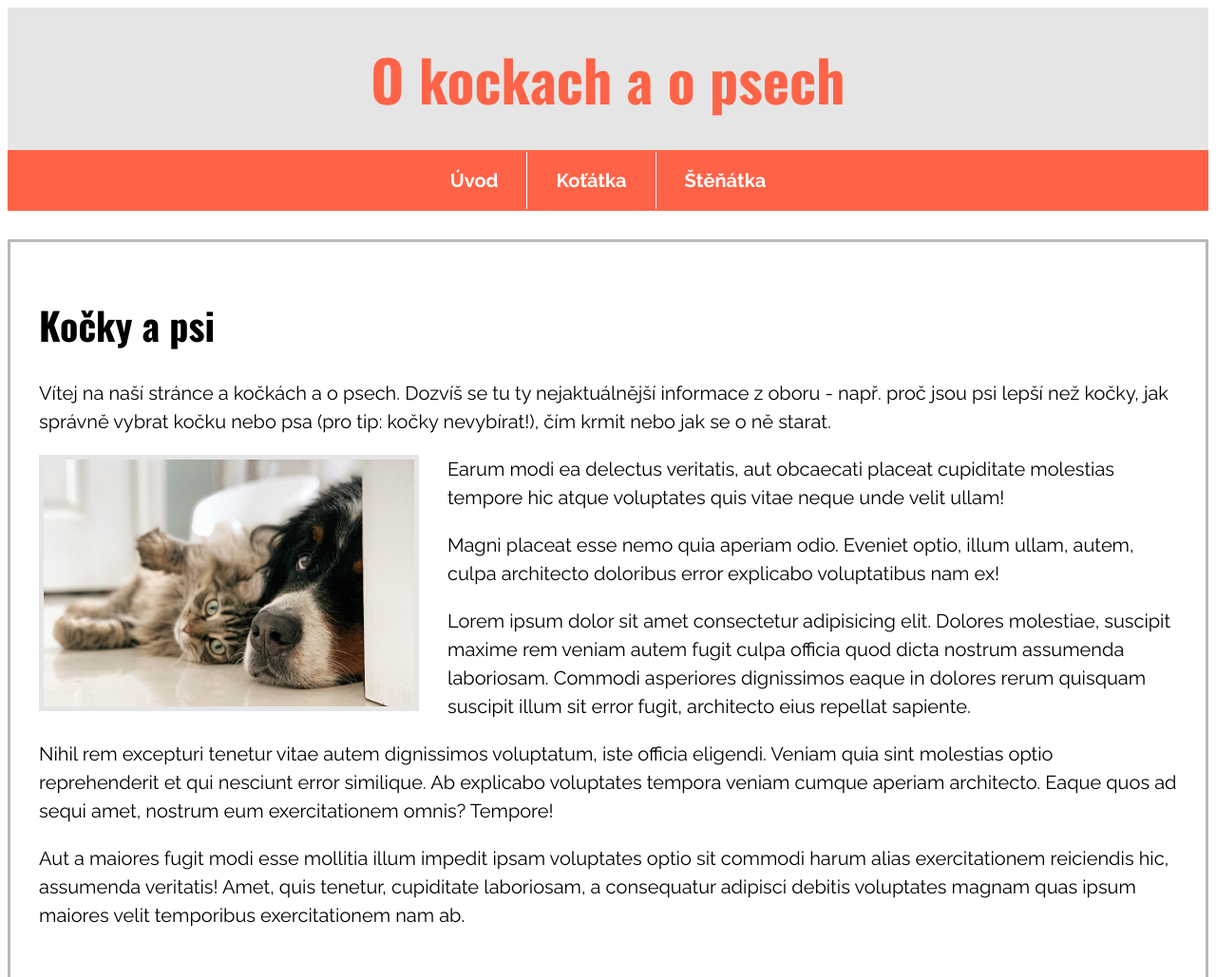
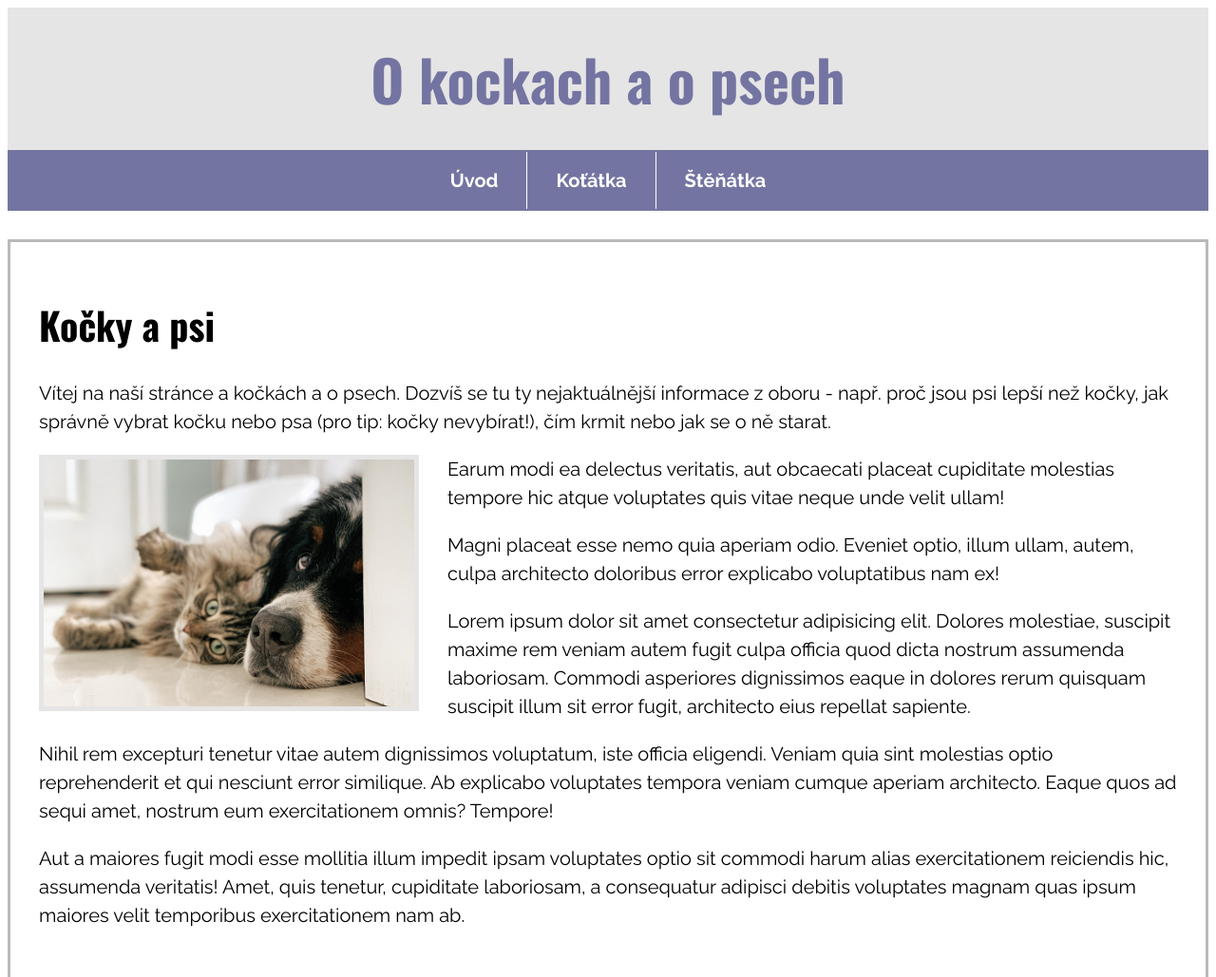
Before and after one commit to Tereza-Valova/prvni-web, an Eleventy site: page index.html in a window 1280 px wide. Shown: the top 1029 px of the page at 95% size. Built offline with nearby package versions, Linux system fonts and the light colour scheme; Eleventy itself is replaced by a stand-in of ours; files that its build step writes are made by us from their sources.

Commit message:
add color

```diff
--- a/css/style.css
+++ b/css/style.css
@@ -25,11 +25,11 @@ h1, h2, h3, h4, h5, h6 {
   margin: 0;
   font-size: 3em;
   text-align: center;
-  color: #ff6347;
+  color: rgb(116, 116, 162);
 }
 
 .menu {
-  background-color: #ff6347;
+  background-color: rgb(116, 116, 162);
 }
 
 .menu__list {
```
